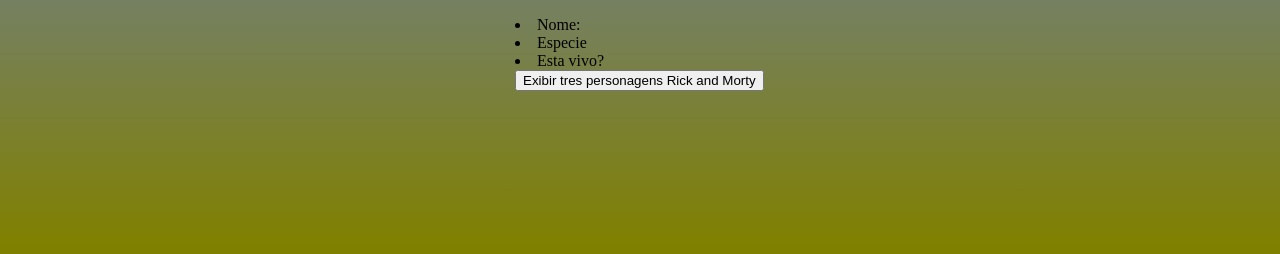
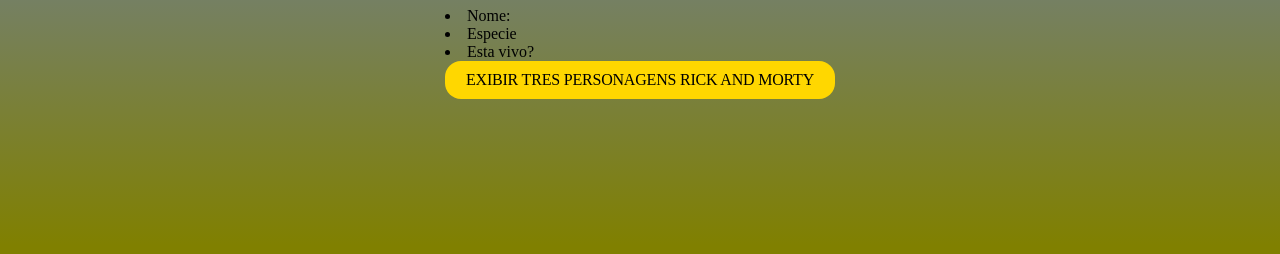
Before and after one commit to JoaoIvoMurta/Desafio, a plain HTML site: page index.html in a window 1280 px wide. Shown: the part 514-768 px from the top of the page. Drawn offline with Linux system fonts and the light colour scheme.

Commit message:
Implementar estilo para o botao

```diff
--- a/style.css
+++ b/style.css
@@ -24,3 +24,17 @@ main > section img {
     margin: 15px 0;
     width: 250px;
 }
+
+main > section button {
+    background-color: #FFD700;
+    border: none;
+    border-radius: 16px;
+    color: #000000;
+    font-family: euclidbold;
+    font-size: 16px;
+    font-weight: 500;
+    letter-spacing: -0.2px;
+    line-height: 20px;
+    text-transform: uppercase;
+    padding: 9px 21px;
+}
```
